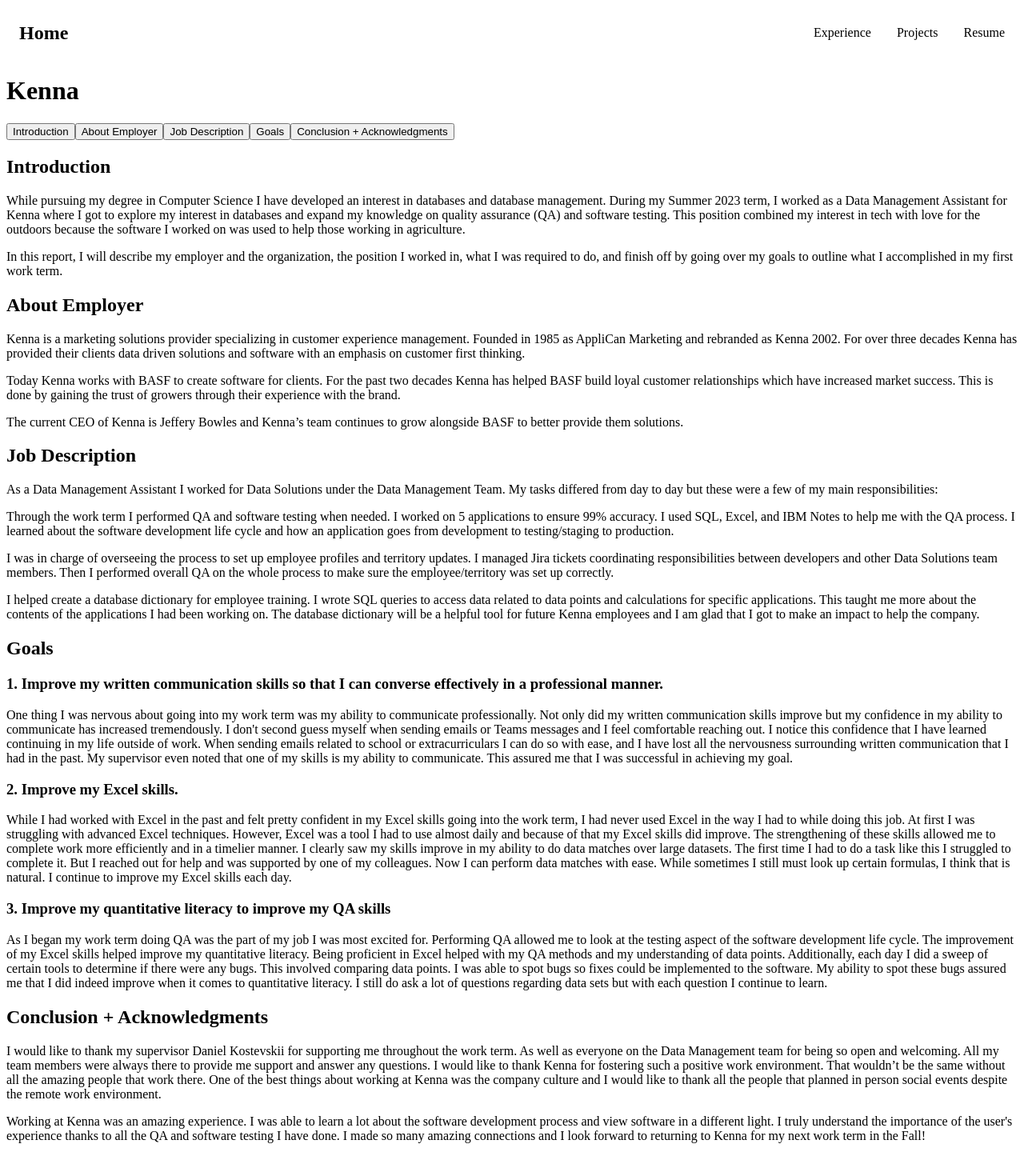
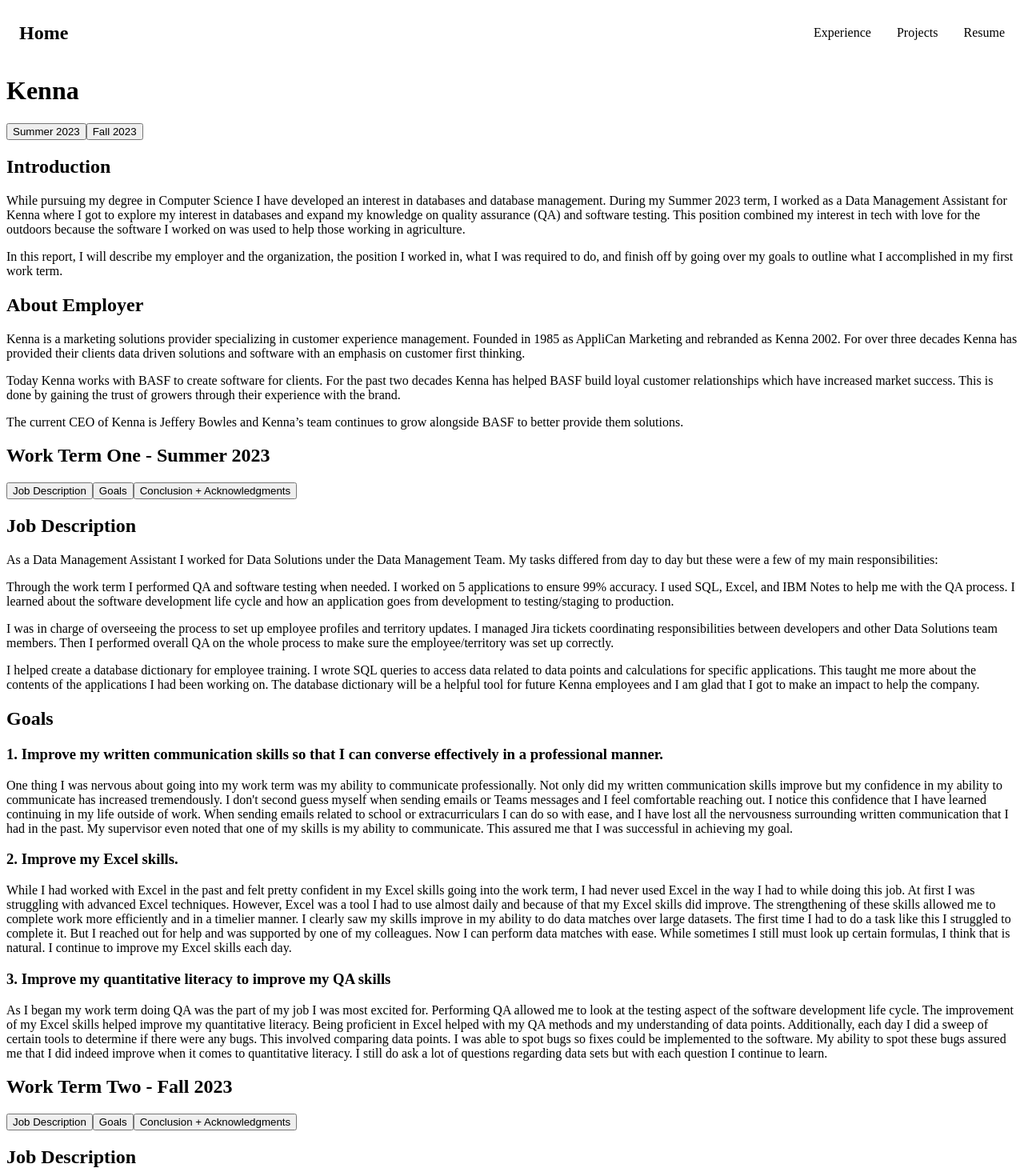
Before and after one commit to mayasaltzman/PersonalWebsiteV2, a React (Create React App) app in the folder my-site/: page /kenna in a window 1280 px wide. Shown: the top 1470 px of the page at 80% size. Before the commit the page ends 1445 px from the top, so only its background shows below. Built offline with nearby package versions, Linux system fonts and the light colour scheme.

Commit message:
resturctured experience page to fit work term 2

```diff
--- a/my-site/src/components/pages/kenna.js
+++ b/my-site/src/components/pages/kenna.js
@@ -11,14 +11,10 @@
         <div>
             <h1 onClick={scrollToTop}>Kenna</h1>
 
-            <div id='nav-buttons'>
-                <ScrollLink to="intro" smooth={true} duration={500}><button>Introduction</button></ScrollLink>
-                <ScrollLink to="about" smooth={true} duration={500}><button>About Employer</button></ScrollLink>
-                <ScrollLink to="description" smooth={true} duration={500}><button>Job Description</button></ScrollLink>
-                <ScrollLink to="goals" smooth={true} duration={500}><button>Goals</button></ScrollLink>
-                <ScrollLink to="ca" smooth={true} duration={500}><button>Conclusion + Acknowledgments</button></ScrollLink>
+            <div id='workterm-buttons'>
+                <ScrollLink to="wt1" smooth={true} duration={500}><button>Summer 2023</button></ScrollLink>
+                <ScrollLink to="wt2" smooth={true} duration={500}><button>Fall 2023</button></ScrollLink>
             </div>
-
 
             <section id='intro'>
                 <h2>Introduction</h2>
@@ -50,6 +46,17 @@
                 <p>Today Kenna works with BASF to create software for clients. For the past two decades Kenna has helped BASF build loyal customer relationships which have increased market success. This is done by gaining the trust of growers through their experience with the brand.</p>
                 <p>The current CEO of Kenna is Jeffery Bowles and Kenna’s team continues to grow alongside BASF to better provide them solutions.</p>
             </section>
+
+
+            <section id='wt1'>
+                <h2>Work Term One - Summer 2023</h2>
+                <div id='nav-buttons'>
+                    {/* <ScrollLink to="intro" smooth={true} duration={500}><button>Introduction</button></ScrollLink>
+                <ScrollLink to="about" smooth={true} duration={500}><button>About Employer</button></ScrollLink> */}
+                    <ScrollLink to="description" smooth={true} duration={500}><button>Job Description</button></ScrollLink>
+                    <ScrollLink to="goals" smooth={true} duration={500}><button>Goals</button></ScrollLink>
+                    <ScrollLink to="ca" smooth={true} duration={500}><button>Conclusion + Acknowledgments</button></ScrollLink>
+                </div>
                 <section id='description'>
                     <h2>Job Description</h2>
                     <p>As a Data Management Assistant I worked for Data Solutions under the Data Management Team. My tasks differed from day to day but these were a few of my main responsibilities:</p>
@@ -66,11 +73,32 @@
                     <h3>3. Improve my quantitative literacy to improve my QA skills</h3>
                     <p>As I began my work term doing QA was the part of my job I was most excited for. Performing QA allowed me to look at the testing aspect of the software development life cycle. The improvement of my Excel skills helped improve my quantitative literacy. Being proficient in Excel helped with my QA methods and my understanding of data points. Additionally, each day I did a sweep of certain tools to determine if there were any bugs. This involved comparing data points. I was able to spot bugs so fixes could be implemented to the software. My ability to spot these bugs assured me that I did indeed improve when it comes to quantitative literacy. I still do ask a lot of questions regarding data sets but with each question I continue to learn.</p>
                 </section>
+            </section>
+
+            <section id='wt2'>
+                <h2>Work Term Two - Fall 2023</h2>
+                <div id='nav-buttons2'>
+                    {/* <ScrollLink to="intro" smooth={true} duration={500}><button>Introduction</button></ScrollLink>
+                <ScrollLink to="about" smooth={true} duration={500}><button>About Employer</button></ScrollLink> */}
+                    <ScrollLink to="description2" smooth={true} duration={500}><button>Job Description</button></ScrollLink>
+                    <ScrollLink to="goals2" smooth={true} duration={500}><button>Goals</button></ScrollLink>
+                    <ScrollLink to="ca" smooth={true} duration={500}><button>Conclusion + Acknowledgments</button></ScrollLink>
+                </div>
+                <section id='description2'>
+                    <h2>Job Description</h2>
+                </section>
+                <section id='goals2'>
+                    <h2>Goals</h2>
+                </section>
+            </section>
+
             <section id='ca'>
                 <h2>Conclusion + Acknowledgments</h2>
                 <p>I would like to thank my supervisor Daniel Kostevskii for supporting me throughout the work term. As well as everyone on the Data Management team for being so open and welcoming. All my team members were always there to provide me support and answer any questions. I would like to thank Kenna for fostering such a positive work environment. That wouldn’t be the same without all the amazing people that work there. One of the best things about working at Kenna was the company culture and I would like to thank all the people that planned in person social events despite the remote work environment.</p>
                 <p>Working at Kenna was an amazing experience. I was able to learn a lot about the software development process and view software in a different light. I truly understand the importance of the user's experience thanks to all the QA and software testing I have done. I made so many amazing connections and I look forward to returning to Kenna for my next work term in the Fall!</p>
             </section>
+
+
         </div>
     )
 }
```
Lines whose indentation alone changed are shown as unchanged.
